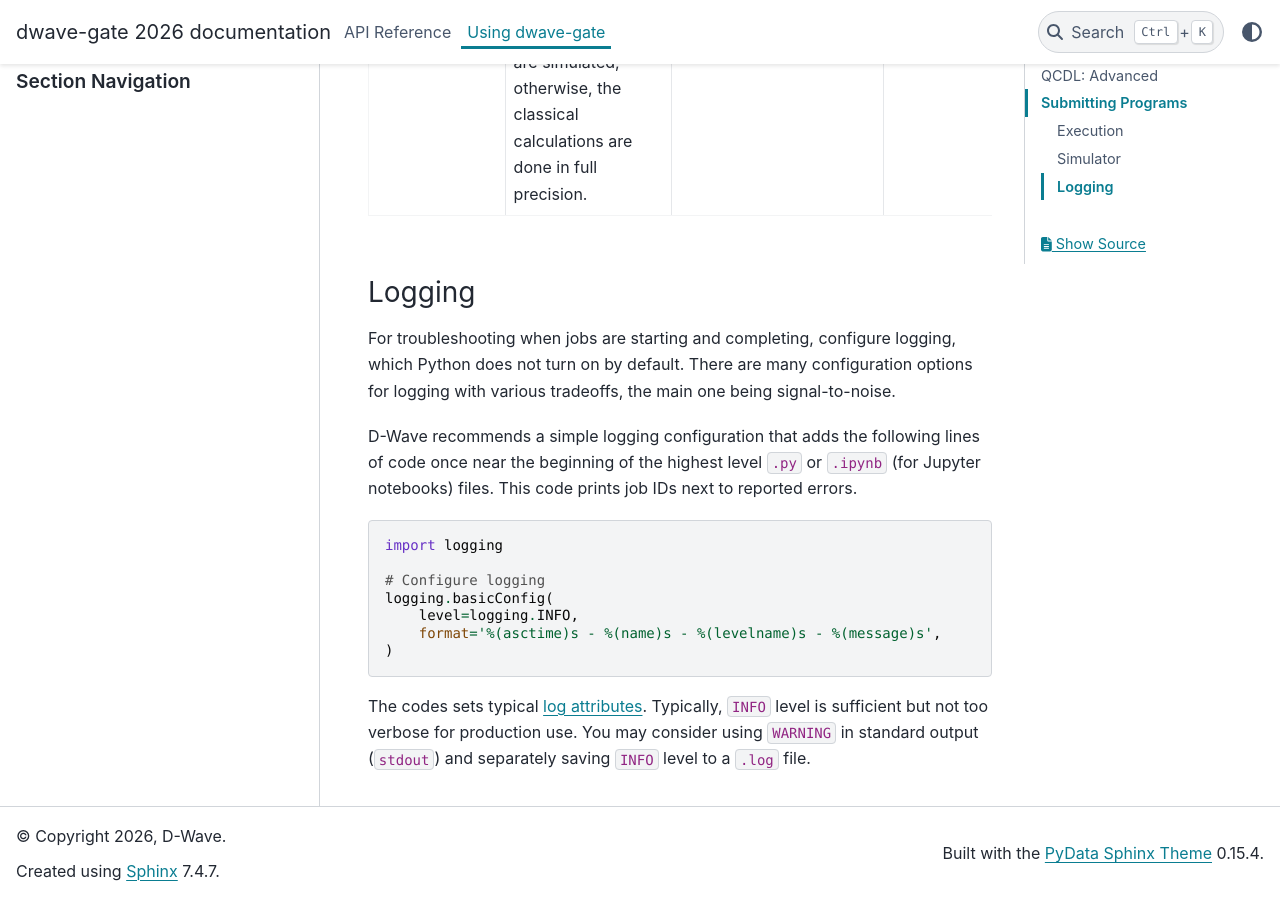
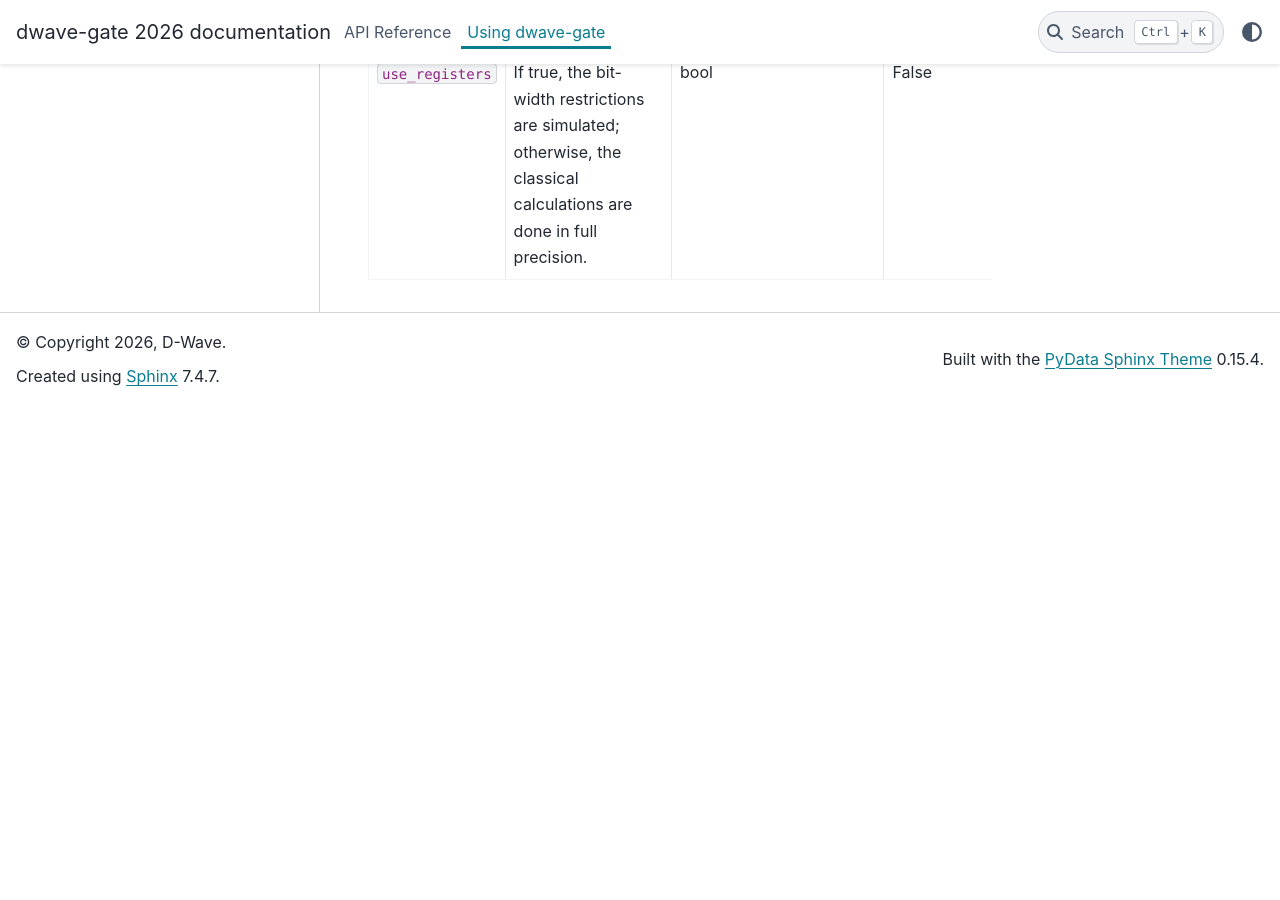
Before and after one commit to dwavesystems/dwave-gate, a Sphinx documentation site: the page built from docs/workflow.rst, in a window 1280 px wide and 900 px high, scrolled down 26145 px. Built offline with Sphinx 7.4.7 and the PyData theme 0.15.4, drawn with Linux system fonts in a browser that asks for light colours; after the commit the page ends 26550 px from its top, so only the background shows below that; some of the changed text lies outside the part shown.

Commit message:
Minor edits

```diff
--- a/docs/workflow.rst
+++ b/docs/workflow.rst
@@ -787,8 +787,8 @@
         -   See the :ref:`qcdl_advanced_signals` section for details.
     *   -   ``None``
         -   You can separate the steps of evaluating the branch condition and
-            branching by assigning the branch condition before the (e.g.,
-            :meth:`~dwave.gate.qcdl.QCDLModuleContainer.If`) statement, with
+            branching by assigning the branch condition before the statement
+            (e.g., :meth:`~dwave.gate.qcdl.QCDLModuleContainer.If`), with
             that branch condition persisting if ``None`` is specified. The
             branch condition might be set, for example, by a preceding
             :meth:`~dwave.gate.qcdl.QCDLModuleContainer.all_to_all` or
@@ -1157,8 +1159,8 @@
 :class:`~dwave.gate.qcdl.Scope` class, it is implemented as a collection of
 registers for the qubits in the scope. And when you assign that
 :class:`~dwave.gate.qcdl.registers.Register` to a
-:func:`dwave.gate.qcdl.operations.measure` or
-:func:`dwave.gate.qcdl.operations.mced` operation, only the register
+:func:`~dwave.gate.qcdl.operations.measure` or
+:func:`~dwave.gate.qcdl.operations.mced` operation, only the register
 associated with the measured qubit is updated (the measurement outcome is
 immediately written to that register).
 
@@ -1344,30 +1346,3 @@
             classical calculations are done in full precision.
         -   bool
         -   False
-
-Logging
--------
-
-For troubleshooting when jobs are starting and completing, configure logging,
-which Python does not turn on by default. There are many configuration options
-for logging with various tradeoffs, the main one being signal-to-noise.
-
-D-Wave recommends a simple logging configuration that adds the following lines
-of code once near the beginning of the highest level ``.py`` or ``.ipynb``
-(for Jupyter notebooks) files. This code prints job IDs next to reported errors.
-
-.. testcode::
-
-    import logging
-
-    # Configure logging
-    logging.basicConfig(
-        level=logging.INFO,
-        format='%(asctime)s - %(name)s - %(levelname)s - %(message)s',
-    )
-
-The codes sets typical
-`log attributes <https://docs.python.org/3/library/logging.html#logrecord-attributes>`_.
-Typically, ``INFO`` level is sufficient but not too verbose for production use.
-You may consider using ``WARNING`` in standard output (``stdout``) and
-separately saving ``INFO`` level to a ``.log`` file.
```
Also changed, not shown: other parts of docs/workflow.rst (+11 -9 lines).
